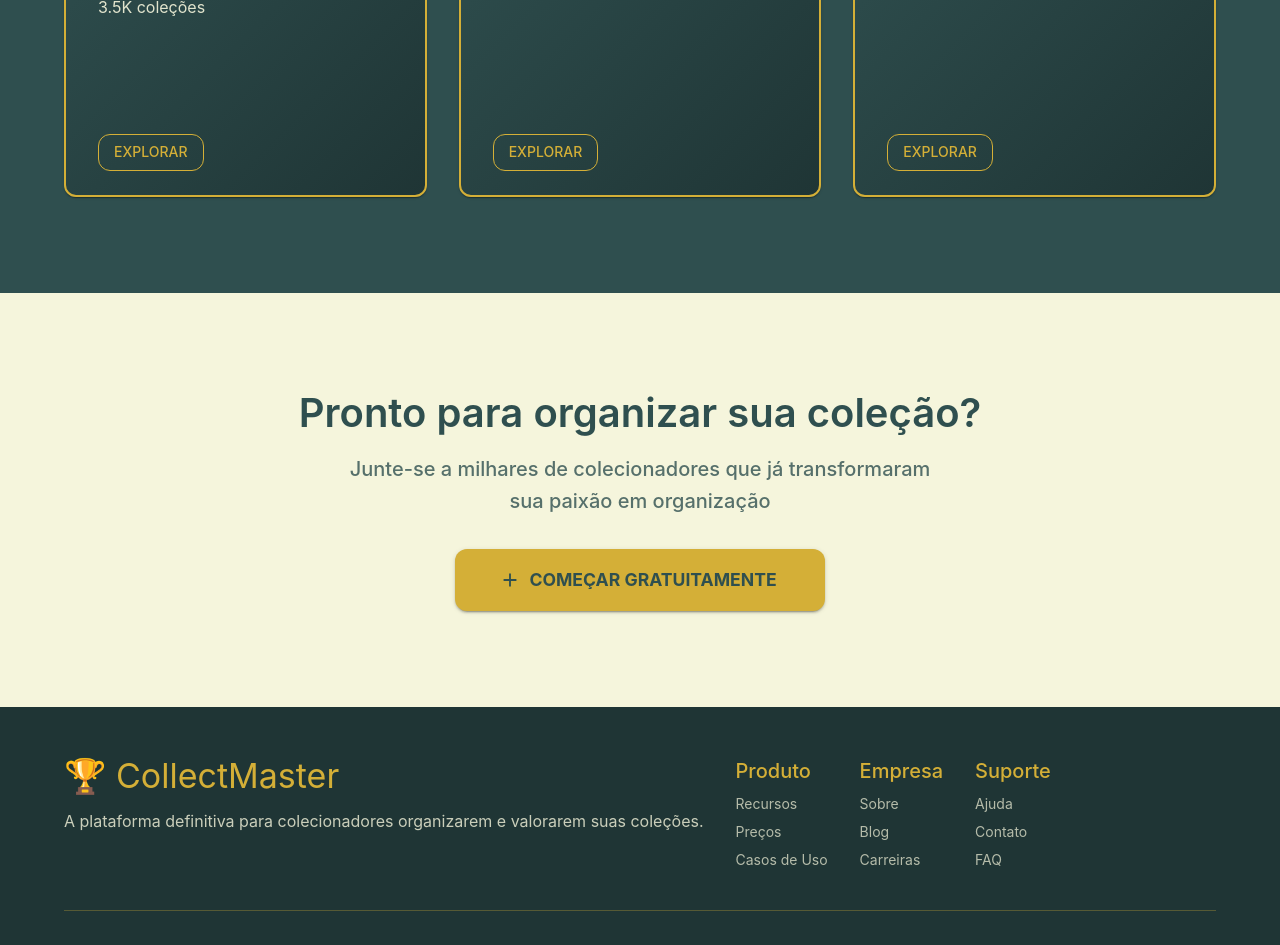
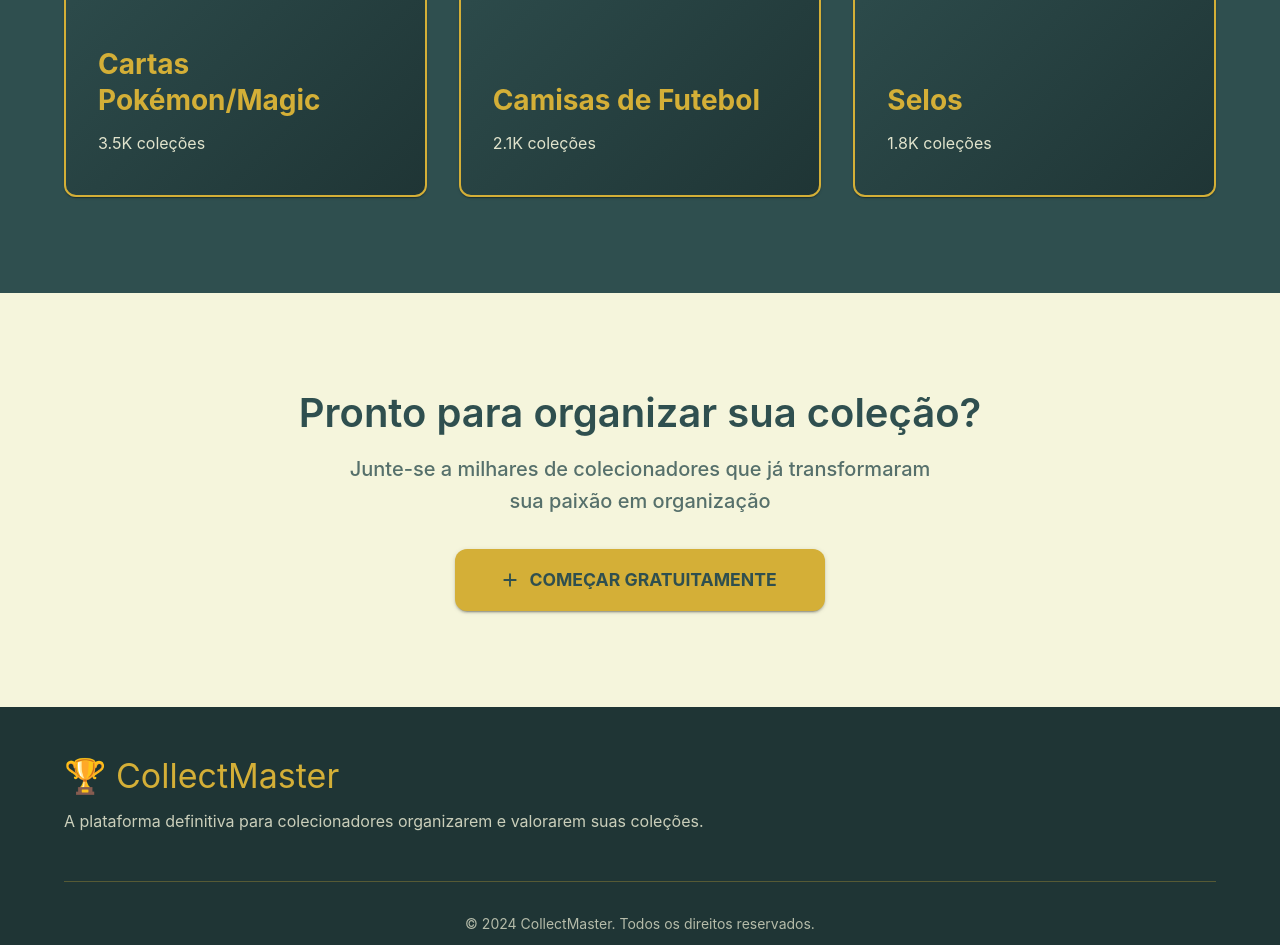
Before and after one commit to g-ribeirods/CollectMaster, a React (Vite) app: page / in a window 1280 px wide. Shown: the part 2940-3885 px from the top of the page. Built offline with nearby package versions, Linux system fonts and the light colour scheme.

Commit message:
some changes on home screen, login/register, dashboard/social

```diff
--- a/src/pages/Auth/Login.jsx
+++ b/src/pages/Auth/Login.jsx
@@ -12,14 +12,12 @@ import {
   Alert,
   InputAdornment,
   IconButton,
-  Divider,
 } from '@mui/material';
 import {
   Visibility,
   VisibilityOff,
   Email,
   Lock,
-  Google,
   ArrowBack,
 } from '@mui/icons-material';
 import { Link as RouterLink, useNavigate } from 'react-router-dom';
@@ -151,7 +149,6 @@ const LoginView = ({
                     </InputAdornment>
                   ),
                 }}
-                placeholder="seu@email.com"
                 sx={{
                   '& .MuiOutlinedInput-root': {
                     bgcolor: '#ffffff',
@@ -164,6 +161,9 @@ const LoginView = ({
                     '&.Mui-focused fieldset': {
                       borderColor: '#D4AF37',
                     },
+                  },
+                  '& .MuiOutlinedInput-input': {
+                    color: '#000000',
                   },
                   '& .MuiInputLabel-root': {
                     color: '#2F4F4F',
@@ -201,7 +201,6 @@ const LoginView = ({
                     </InputAdornment>
                   ),
                 }}
-                placeholder="Sua senha"
                 sx={{
                   '& .MuiOutlinedInput-root': {
                     bgcolor: '#ffffff',
@@ -214,6 +213,9 @@ const LoginView = ({
                     '&.Mui-focused fieldset': {
                       borderColor: '#D4AF37',
                     },
+                  },
+                  '& .MuiOutlinedInput-input': {
+                    color: '#000000',
                   },
                   '& .MuiInputLabel-root': {
                     color: '#2F4F4F',
@@ -267,32 +269,6 @@ const LoginView = ({
             </Button>
           </Box>
 
-          <Box sx={{ my: 3 }}>
-            <Divider>
-              <Typography variant="body2" sx={{ color: '#2F4F4F' }}>
-                ou
-              </Typography>
-            </Divider>
-          </Box>
-
-          {/* Botão Google (exemplo) */}
-          <Button
-            fullWidth
-            variant="outlined"
-            startIcon={<Google />}
-            sx={{
-              py: 1.5,
-              borderColor: '#2F4F4F',
-              color: '#2F4F4F',
-              '&:hover': {
-                borderColor: '#D4AF37',
-                bgcolor: 'rgba(212, 175, 55, 0.1)',
-              }
-            }}
-          >
-            Continuar com Google
-          </Button>
-
           {/* Link para Cadastro */}
           <Box textAlign="center" mt={3}>
             <Typography variant="body2" sx={{ color: '#2F4F4F' }}>
--- a/src/pages/Dashboard/Dashboard.jsx
+++ b/src/pages/Dashboard/Dashboard.jsx
@@ -13,7 +13,7 @@ import {
   Logout as LogoutIcon,
   People as PeopleIcon
 } from '@mui/icons-material';
-import { useNavigate, Link as RouterLink } from 'react-router-dom';
+import { useNavigate, Link as RouterLink, useLocation } from 'react-router-dom';
 
 import { useDashboard } from '../../hooks/useDashboard';
 import CollectionCard from '../../components/CollectionCard/CollectionCard';
@@ -35,6 +35,8 @@ const DashboardView = ({
   handleSubmitCollection,
 }) => {
   const navigate = useNavigate();
+  const location = useLocation();
+  const hideSearch = location.pathname === '/dashboard';
 
   const handleLogout = () => {
     localStorage.removeItem('user');
@@ -157,6 +159,7 @@ const DashboardView = ({
             </Box>
 
             {/* 6. Ícone de Busca */}
+            {!hideSearch && (
               <IconButton
                 sx={{
                   color: '#D4AF37',
@@ -169,6 +172,7 @@ const DashboardView = ({
               >
                 <SearchIcon />
               </IconButton>
+            )}
 
             {/* 7. Botão de Logout */}
             <IconButton
--- a/src/pages/Home/Home.jsx
+++ b/src/pages/Home/Home.jsx
@@ -577,21 +577,6 @@ const Home = () => {
                     >
                       {collection.items}
                     </Typography>
-                    <Button
-                      variant="outlined"
-                      sx={{
-                        borderColor: '#D4AF37',
-                        color: '#D4AF37',
-                        alignSelf: 'flex-start',
-                        mt: 'auto',
-                        '&:hover': {
-                          borderColor: '#e5c55a',
-                          bgcolor: 'rgba(212, 175, 55, 0.1)',
-                        },
-                      }}
-                    >
-                      Explorar
-                    </Button>
                   </CardContent>
                 </Card>
               </Box>
@@ -671,24 +656,6 @@ const Home = () => {
                 A plataforma definitiva para colecionadores organizarem e valorarem suas coleções.
               </Typography>
             </Grid>
-            <Grid item xs={6} sm={3} md={2}>
-              <Typography variant="h6" gutterBottom sx={{ color: '#D4AF37' }}>Produto</Typography>
-              <Typography variant="body2" sx={{ color: 'rgba(245, 245, 220, 0.7)', display: 'block', mb: 1 }}>Recursos</Typography>
-              <Typography variant="body2" sx={{ color: 'rgba(245, 245, 220, 0.7)', display: 'block', mb: 1 }}>Preços</Typography>
-              <Typography variant="body2" sx={{ color: 'rgba(245, 245, 220, 0.7)', display: 'block', mb: 1 }}>Casos de Uso</Typography>
-            </Grid>
-            <Grid item xs={6} sm={3} md={2}>
-              <Typography variant="h6" gutterBottom sx={{ color: '#D4AF37' }}>Empresa</Typography>
-              <Typography variant="body2" sx={{ color: 'rgba(245, 245, 220, 0.7)', display: 'block', mb: 1 }}>Sobre</Typography>
-              <Typography variant="body2" sx={{ color: 'rgba(245, 245, 220, 0.7)', display: 'block', mb: 1 }}>Blog</Typography>
-              <Typography variant="body2" sx={{ color: 'rgba(245, 245, 220, 0.7)', display: 'block', mb: 1 }}>Carreiras</Typography>
-            </Grid>
-            <Grid item xs={6} sm={3} md={2}>
-              <Typography variant="h6" gutterBottom sx={{ color: '#D4AF37' }}>Suporte</Typography>
-              <Typography variant="body2" sx={{ color: 'rgba(245, 245, 220, 0.7)', display: 'block', mb: 1 }}>Ajuda</Typography>
-              <Typography variant="body2" sx={{ color: 'rgba(245, 245, 220, 0.7)', display: 'block', mb: 1 }}>Contato</Typography>
-              <Typography variant="body2" sx={{ color: 'rgba(245, 245, 220, 0.7)', display: 'block', mb: 1 }}>FAQ</Typography>
-            </Grid>
           </Grid>
           <Box sx={{ borderTop: 1, borderColor: 'rgba(212, 175, 55, 0.3)', mt: 4, pt: 4, textAlign: 'center' }}>
             <Typography variant="body2" sx={{ color: 'rgba(245, 245, 220, 0.7)' }}>
--- a/src/pages/Profile/ProfilePage.jsx
+++ b/src/pages/Profile/ProfilePage.jsx
@@ -16,12 +16,14 @@ import {
   Notifications as NotificationsIcon,
   Brightness4 as Brightness4Icon
 } from '@mui/icons-material';
-import { useNavigate, Link as RouterLink } from 'react-router-dom';
+import { useNavigate, Link as RouterLink, useLocation } from 'react-router-dom';
 import { useDashboard } from '../../hooks/useDashboard';
 
 const ProfilePage = () => {
   const navigate = useNavigate();
+  const location = useLocation();
   const { user, collections } = useDashboard();
+  const hideSearch = location.pathname !== '/social';
   const [darkMode, setDarkMode] = useState(true);
   const [formData, setFormData] = useState({
     name: '',
@@ -167,6 +169,7 @@ const ProfilePage = () => {
             </Box>
 
             {/* Ícone de Busca */}
+            {!hideSearch && (
               <IconButton
                 sx={{
                   color: '#D4AF37',
@@ -179,6 +182,7 @@ const ProfilePage = () => {
               >
                 <SearchIcon />
               </IconButton>
+            )}
 
             {/* Botão de Logout */}
             <IconButton
```
Also changed, not shown: src/pages/Auth/Register.jsx (+16 -8 lines). Lines whose indentation alone changed are shown as unchanged.
